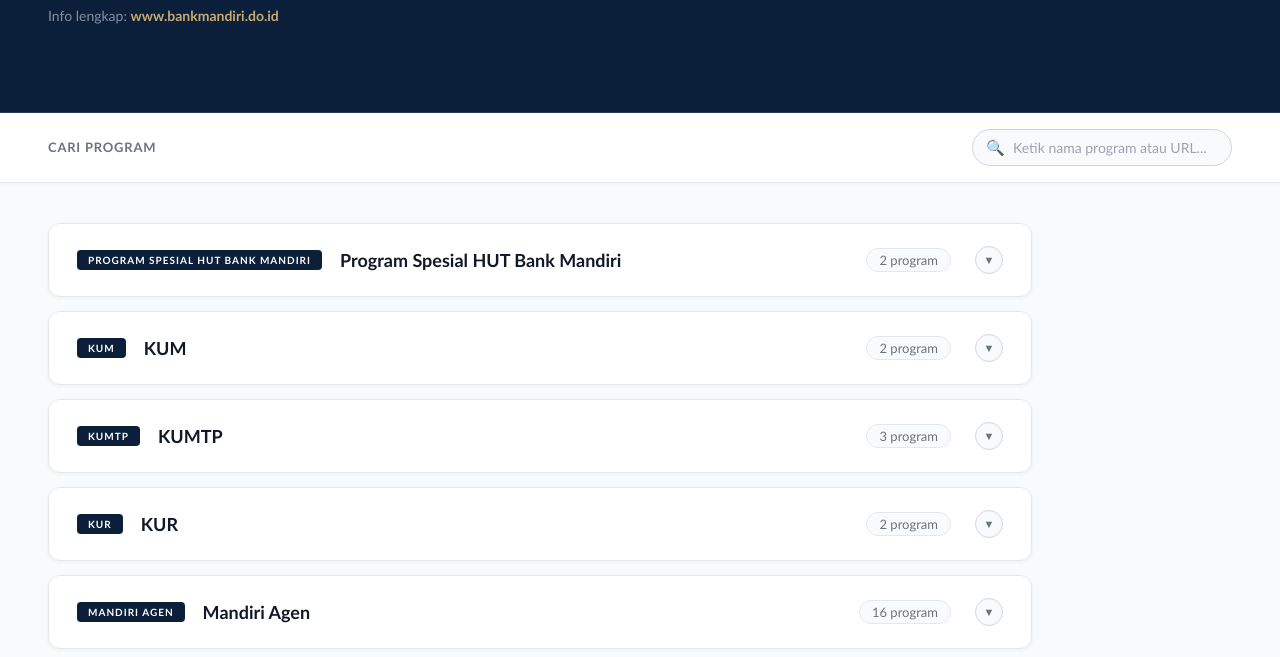
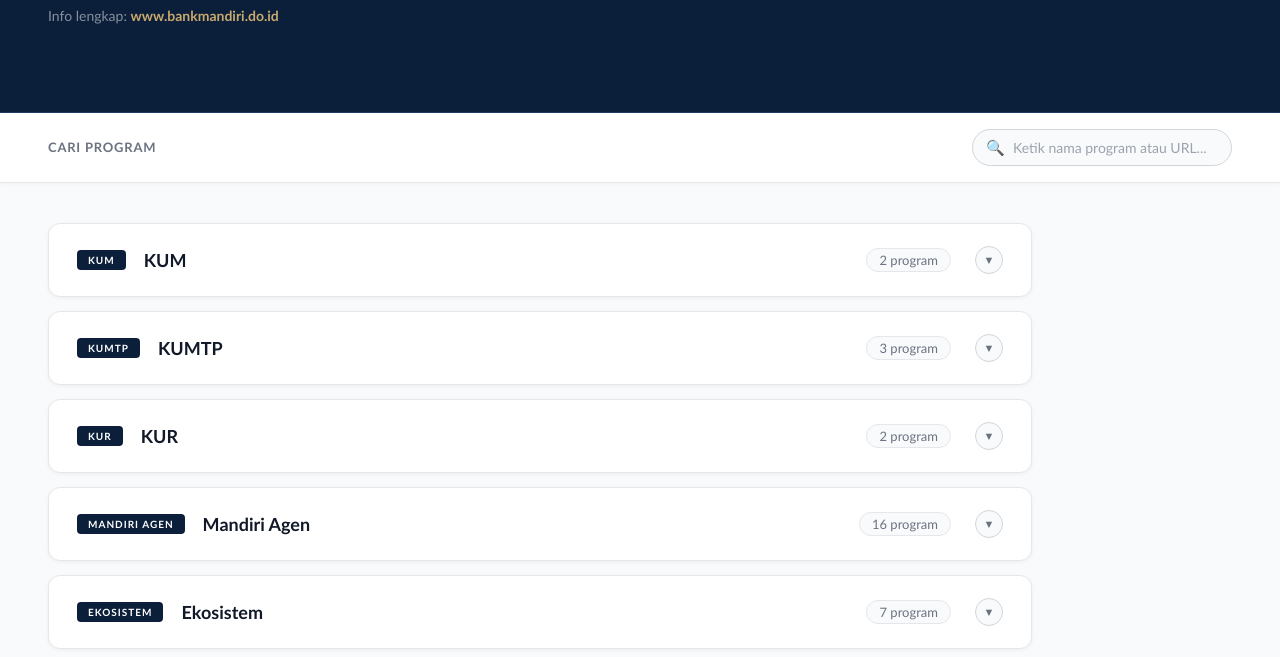
Before and after one commit to eltacimang2-glitch/Produk-Program-Mikro-Produktif, a plain HTML site: page index.html in a window 1280 px wide. Shown: the part 143-800 px from the top of the page. Drawn offline with Linux system fonts and the light colour scheme.

Commit message:
Add files via upload

```diff
--- a/index.html
+++ b/index.html
@@ -253,24 +253,8 @@ footer{
 </footer>
 
 <script>
-// Data diperbarui dari GITHUB 05_11.xlsx
+// Data diperbarui dari GITHUB 12_11.xlsx
 const DATA=[
-  {
-    "tag": "Program Spesial HUT Bank Mandiri",
-    "name": "Program Spesial HUT Bank Mandiri",
-    "items": [
-      {
-        "name": "KUM & KUR",
-        "url": "https://bmri.id/KURKUMHUT28",
-        "status": "active"
-      },
-      {
-        "name": "Racing Mandiri Agen",
-        "url": "https://bmri.id/hutmandiri28agen",
-        "status": "active"
-      }
-    ]
-  },
   {
     "tag": "KUM",
     "name": "KUM",
```
